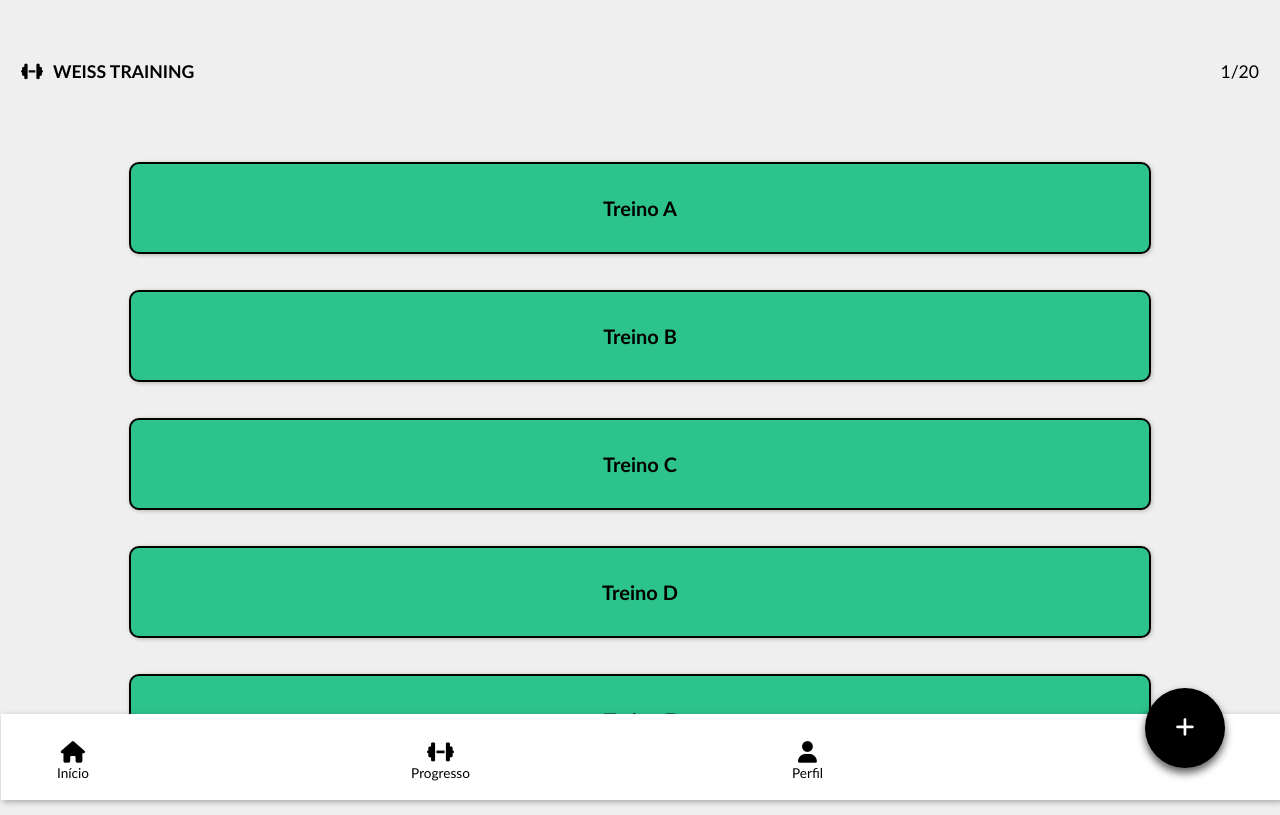
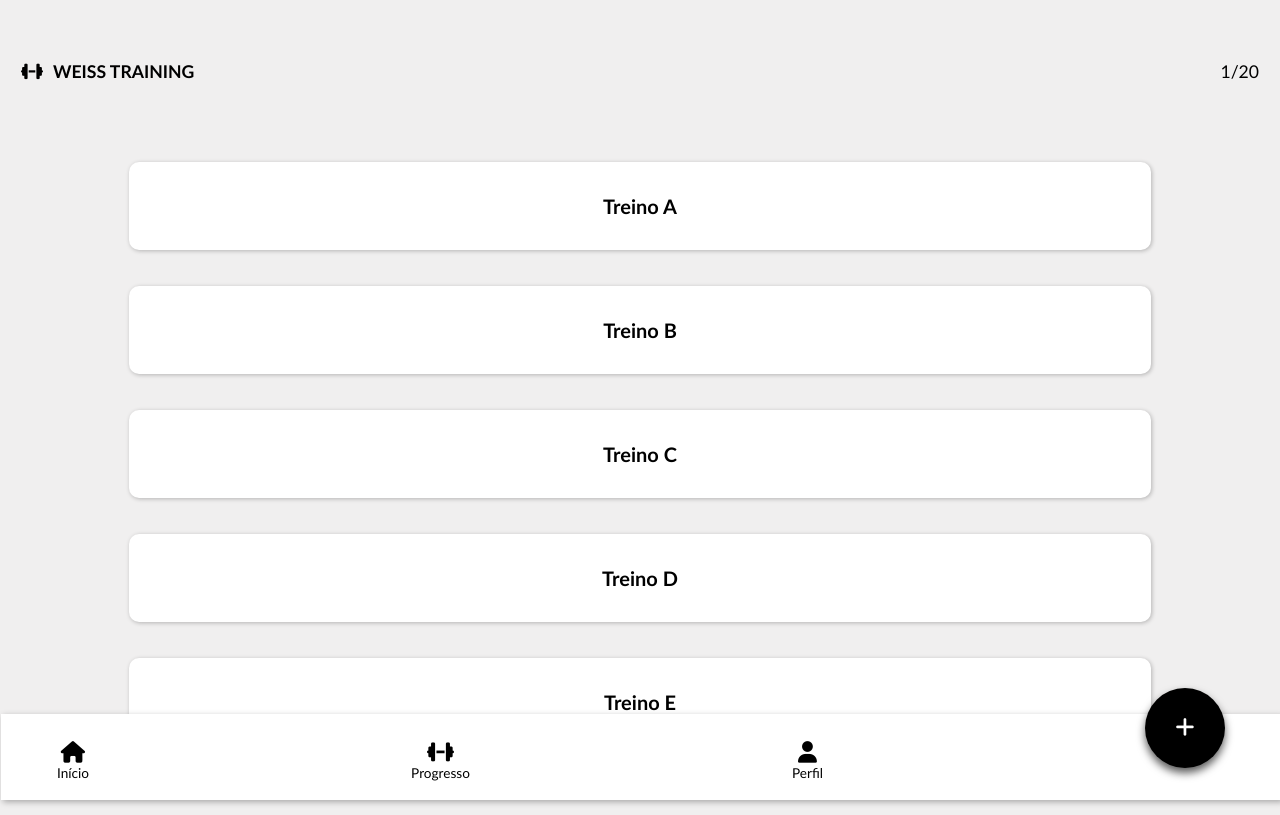
Before and after one commit to leonardoweiss/Weiss-training, a Next.js app: page /treino in a window 1280 px wide. Built offline with nearby package versions, Linux system fonts and the light colour scheme.

Commit message:
fix button color

```diff
--- a/src/app/globals.css
+++ b/src/app/globals.css
@@ -69,19 +69,23 @@ main, .links{
 }
 
 main .links a{
-  background-color: #2dc38c;
+  background-color: var(--bg-components);
   padding: 2rem;
   margin: 2.25rem 0 0 0;
   font-weight: bold;
   font-size: 1.25rem;
   width: 80%;
   border-radius: 10px;
-  border: 2px solid #000;
   box-shadow: 1px 1px 4px rgba(0, 0, 0, 0.25);
 
   &:hover{
     background-color: #62eab8;
   }
+}
+
+main .links a.go{
+  background-color: #2dc38c;
+  border: 2px solid #000;
 }
 
 .imc{
--- a/src/app/page.jsx
+++ b/src/app/page.jsx
@@ -50,7 +50,7 @@ export default function Home() {
           </ul>
       </div>
       <div className="links">
-        <Link href="/treino">Ir para o treino!</Link>
+        <Link href="/treino" className="go">Ir para o treino!</Link>
       </div>
     </main>
   );
```
